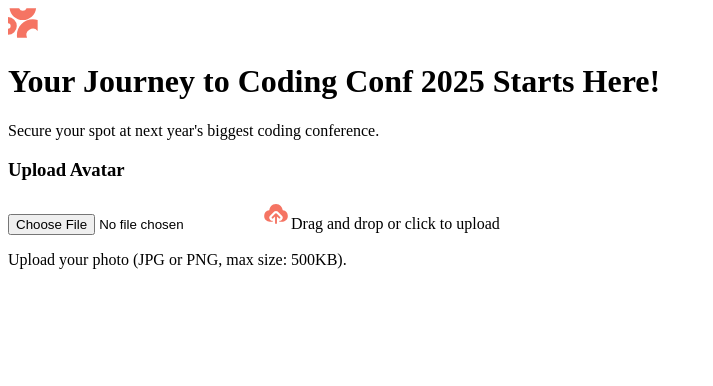
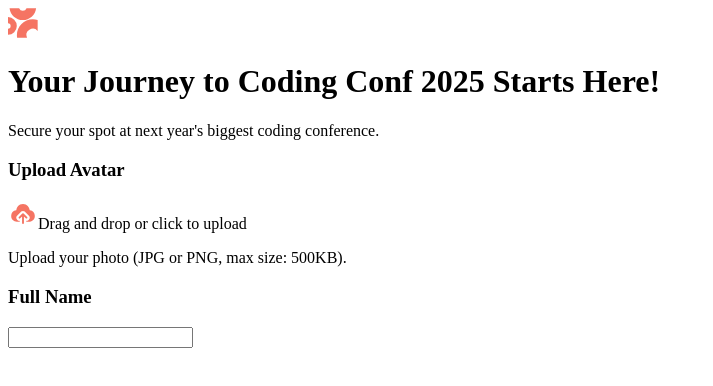
Before and after one commit to micha1bak/frontend-mentor-ticket-generator, a React (Vite) app: page / in a window 1280 px wide. Shown: the top 386 px of the page, without its empty margins (0-713 px from the left). Built offline with nearby package versions, Linux system fonts and the light colour scheme.

Commit message:
added Name

```diff
--- a/src/App.jsx
+++ b/src/App.jsx
@@ -1,6 +1,7 @@
 import { Avatar } from "./components/Avatar";
 import { DefaultHeader } from "./components/DefaultHeader";
 import { Logo } from "./components/Logo";
+import { Name } from "./components/Name";
 
 function App() {
   return (
@@ -8,6 +9,7 @@ function App() {
       <Logo />
       <DefaultHeader />
       <Avatar />
+      <Name />
     </div>
   );
 }
--- a/src/components/Avatar.jsx
+++ b/src/components/Avatar.jsx
@@ -3,7 +3,7 @@ export function Avatar() {
     <>
       <h3>Upload Avatar</h3>
       <label for="inputFile">
-        <input id="inputFile" type="file"/>
+        <input style={{display: 'none'}} id="inputFile" type="file"/>
         <img src="/assets/images/icon-upload.svg"/>
         Drag and drop or click to upload
       </label>
--- a/src/components/Name.jsx
+++ b/src/components/Name.jsx
@@ -0,0 +1,8 @@
+export function Name() {
+  return (
+    <>
+    <h3>Full Name</h3>
+    <input type="text" />
+    </>
+  )
+}
```
